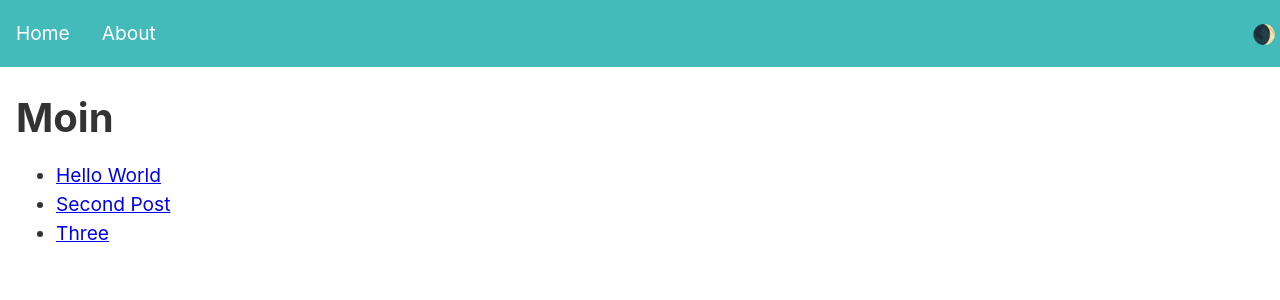
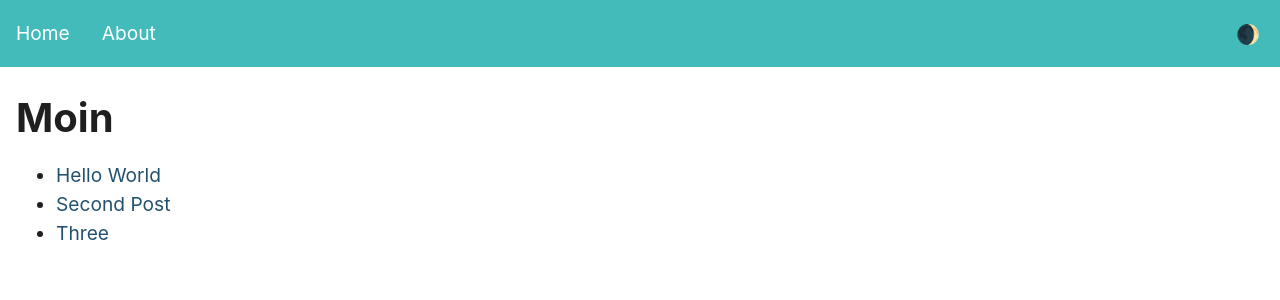
Before and after one commit to tolik518/nextjs-blog, a Next.js app: page / in a window 1280 px wide. Shown: the top 300 px of the page. Built offline with nearby package versions, Linux system fonts and the light colour scheme.

Commit message:
added dark-mode functionality

```diff
--- a/components/DarkModeButton.js
+++ b/components/DarkModeButton.js
@@ -1,12 +1,42 @@
 import { useState } from 'react';
+import DarkTheme from './DarkTheme';
+
+function getDarkModeFromLocalStorage() {
+    // check if we are in the browser, since localstorage is not available on the server
+    if (typeof window === "undefined") {
+        return false;
+    }
+    const darkMode = localStorage.getItem("darkMode");
+
+    // if darkMode is not set, set it and return false
+    if (darkMode === null) {
+        localStorage.setItem("darkMode", JSON.stringify(false));
+        return false;
+    }
+    return JSON.parse(darkMode);
+}
 
 function DarkModeButton() {
-    const [darkMode, setDarkMode] = useState(false);
+    // we need state to trigger a re-render when the dark mode changes?
+    const [darkMode, setDarkMode] = useState(getDarkModeFromLocalStorage());
+
+    const toggleDarkMode = () => {
+        localStorage.setItem("darkMode", JSON.stringify(!darkMode));
+        setDarkMode(getDarkModeFromLocalStorage());
+    }
 
     const text = darkMode ? "🌔" : "🌒";
+
     return (
-        <button onClick={() => setDarkMode(!darkMode)}>
+        <div>
+            <button onClick={() => toggleDarkMode()} suppressHydrationWarning>
+            {darkMode && <DarkTheme/>}
+            </button>
             <style jsx>{`
+                div {
+                    margin-right: 1rem;
+                }
+
                 button:before {
                     content: "${text}";
                 }
@@ -39,7 +69,7 @@ function DarkModeButton() {
                     align-self: center;
                 }
             `}</style>
-        </button>
+        </div>
     )
 }
 
--- /dev/null
+++ b/components/DarkTheme.js
@@ -0,0 +1,12 @@
+function DarkTheme() {
+    return <style jsx global>{`
+        /* Dark */
+        :root {
+            --background-color: rgb(31, 31, 31);
+            --link-color: rgb(163, 200, 224);
+            --text-color: rgb(255, 255, 255);
+        }
+    `}</style>
+}
+
+export default DarkTheme;
--- a/styles/globals.css
+++ b/styles/globals.css
@@ -1,9 +1,17 @@
+/* Light */
+:root {
+    --background-color: white;
+    --link-color: rgb(34, 81, 112);
+    --text-color: rgb(31, 31, 31);
+}
+
+
 body {
     font-family: 'Inter', sans-serif;
     font-size: 1.2rem;
     line-height: 1.5;
-    color: #333;
-    background-color: #fff;
+    color: var(--text-color);
+    background-color: var(--background-color);
     margin: 0;
     padding: auto;
 }
@@ -18,10 +26,14 @@ h1 {
     margin-bottom: 1rem;
 }
 
+a {
+    color: var(--link-color);
+    text-decoration: none;
+}
+
 nav a {
-    color: #ffffff;
+    color: var(--background-color);
     text-decoration: none;
-
 }
 
 nav a:focus,
```
